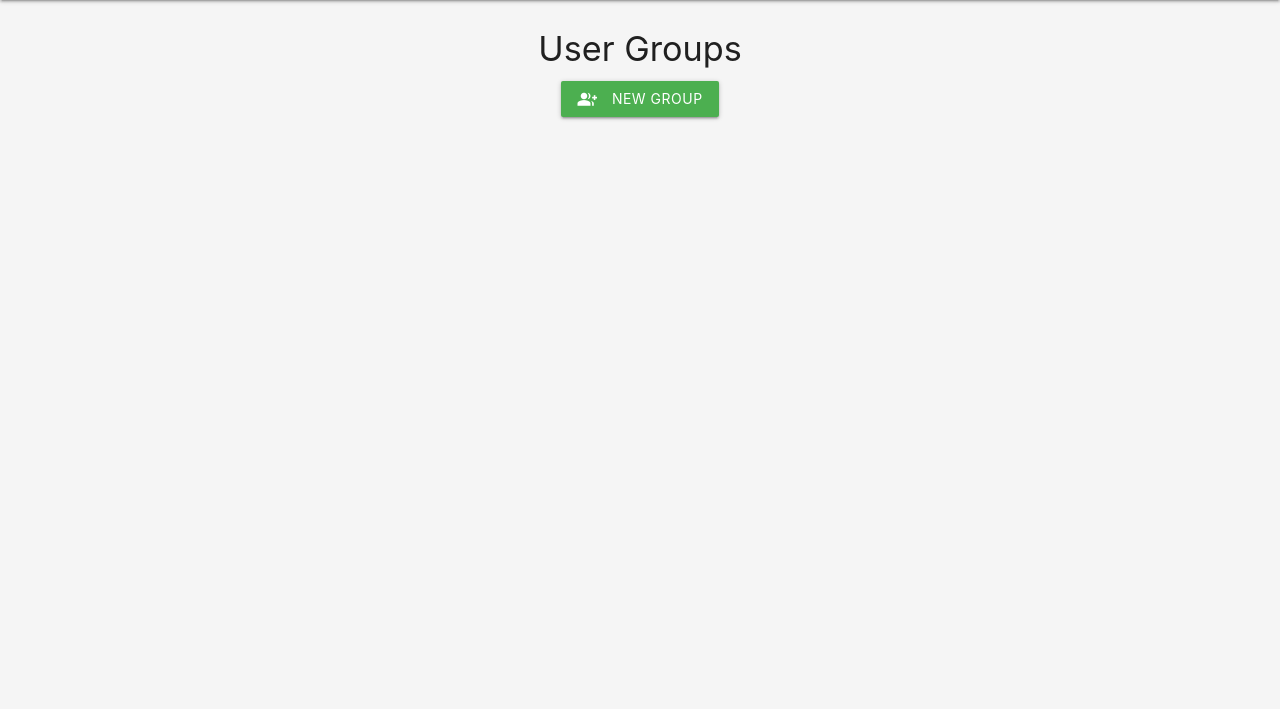
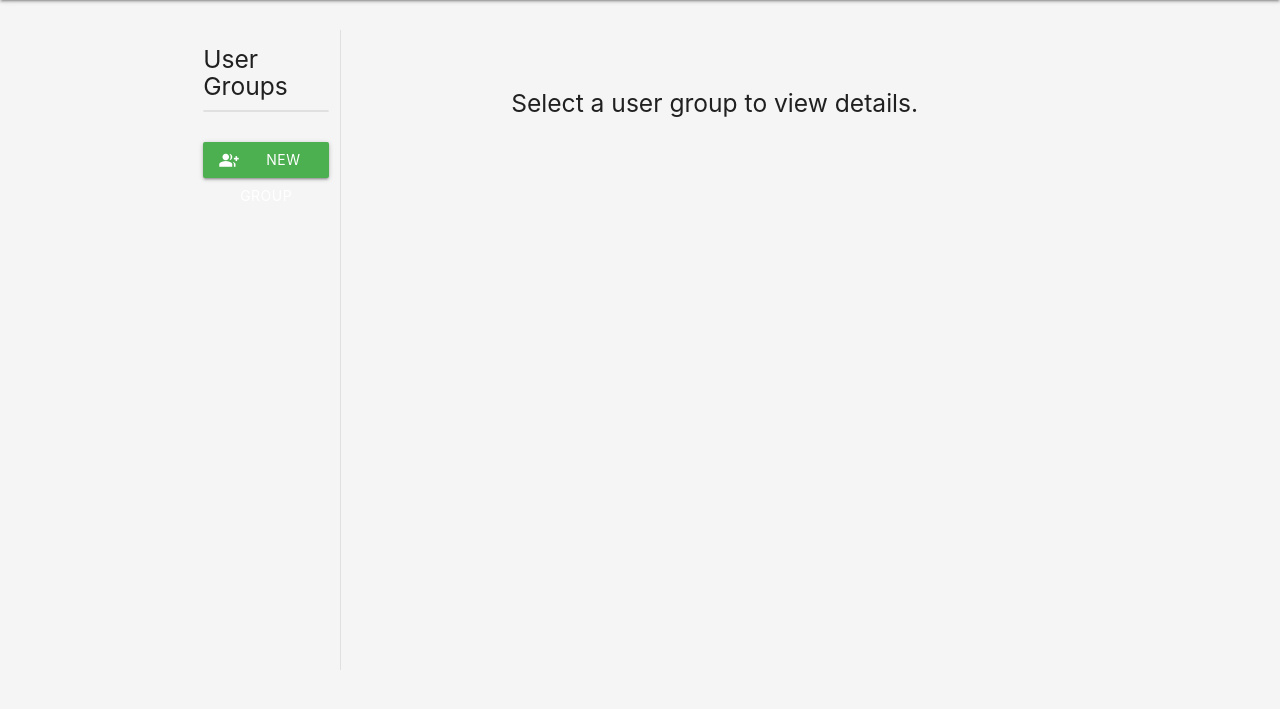
Before and after one commit to lalanikarim/auth-filter, a FastAPI app: page /user-groups in a window 1280 px wide. Shown: the part 64-773 px from the top of the page. Run offline with FastAPI, Linux system fonts and the light colour scheme; data that the repository does not hold is empty; some libraries are stand-ins or nearby versions.

Commit message:
user groups ui cleanup

```diff
--- a/app/main.py
+++ b/app/main.py
@@ -62,6 +62,7 @@ async def root(request: Request):
 
 @app.get("/user-groups")
 async def user_groups(request: Request, session: AsyncSession = Depends(get_async_session)):
+    selected = request.query_params.get("selected")
     result = await session.execute(text("SELECT group_id, name FROM user_groups ORDER BY group_id"))
     groups = result.fetchall()
     # Fetch users in each group
@@ -69,14 +70,43 @@ async def user_groups(request: Request, session: AsyncSession = Depends(get_asyn
     user_rows = await session.execute(text("SELECT user_group_id, user_email FROM user_group_members ORDER BY user_group_id, user_email"))
     for row in user_rows:
         user_map[row.user_group_id].append(row.user_email)
-    # Fetch associations for delete button logic
+    # Fetch associations for delete button logic and for url group lookup
     assoc_rows = await session.execute(text('''
         SELECT a.user_group_id, a.url_group_id
         FROM user_group_url_group_associations a
     '''))
     associations = assoc_rows.fetchall()
     associated_user_group_ids = set(row.user_group_id for row in associations)
-    return templates.TemplateResponse("user_groups.html", {"request": request, "groups": groups, "users_in_group": user_map, "associations": associations, "associated_user_group_ids": associated_user_group_ids})
+    # Fetch all url groups
+    url_group_rows = await session.execute(text("SELECT group_id, name FROM url_groups ORDER BY group_id"))
+    url_groups = url_group_rows.fetchall()
+    # Prepare selected group data
+    selected_group = None
+    selected_group_users = []
+    selected_group_url_group_ids = []
+    selected_group_url_groups = []
+    if selected:
+        try:
+            selected_id = int(selected)
+            selected_group = next((g for g in groups if g.group_id == selected_id), None)
+            if selected_group:
+                selected_group_users = user_map.get(selected_id, [])
+                selected_group_url_group_ids = [a.url_group_id for a in associations if a.user_group_id == selected_id]
+                selected_group_url_groups = [g for g in url_groups if g.group_id in selected_group_url_group_ids]
+        except Exception:
+            selected_group = None
+    return templates.TemplateResponse("user_groups.html", {
+        "request": request,
+        "groups": groups,
+        "users_in_group": user_map,
+        "associations": associations,
+        "associated_user_group_ids": associated_user_group_ids,
+        "url_groups": url_groups,
+        "selected_group": selected_group,
+        "selected_group_users": selected_group_users,
+        "selected_group_url_groups": selected_group_url_groups,
+        "selected": selected
+    })
 
 @app.post("/user-groups")
 async def create_user_group(request: Request, name: str = Form(...), session: AsyncSession = Depends(get_async_session)):
@@ -95,7 +125,7 @@ async def add_user_to_group(request: Request, group_id: int, email: str = Form(.
     if not db_user:
         await crud.create_user(session, email)
     await crud.add_user_to_group(session, group_id, email)
-    return RedirectResponse(url="/user-groups", status_code=status.HTTP_303_SEE_OTHER)
+    return RedirectResponse(url=f"/user-groups?selected={group_id}", status_code=status.HTTP_303_SEE_OTHER)
 
 @app.post("/user-groups/{group_id}/remove-user")
 async def remove_user_from_group(request: Request, group_id: int, email: str = Form(...), session: AsyncSession = Depends(get_async_session)):
--- a/app/templates/user_groups.html
+++ b/app/templates/user_groups.html
@@ -1,59 +1,84 @@
 {% extends 'base.html' %}
 {% block content %}
-<h4 class="center-align">User Groups</h4>
-<div class="row" style="justify-content: center;">
-  <div class="col s12 center-align" style="margin-bottom: 2rem;">
+<div class="row" style="height: 80vh;">
+  <!-- Sidebar: User Groups -->
+  <div class="col s12 m3 l2" style="border-right: 1px solid #e0e0e0; height: 100%; overflow-y: auto;">
+    <h5>User Groups</h5>
+    <ul class="collection">
+      {% for group in groups %}
+        <a href="/user-groups?selected={{ group.group_id }}" class="collection-item{% if selected_group and group.group_id == selected_group.group_id %} active blue lighten-4{% endif %}">
+          <span>{{ group.name }}</span>
+        </a>
+      {% endfor %}
+    </ul>
+    <div class="center-align" style="margin-top: 2rem;">
       <a class="btn green modal-trigger" href="#new-group-modal"><i class="material-icons left">group_add</i>New Group</a>
     </div>
   </div>
-<div class="row" style="justify-content: center;">
-  {% for group in groups %}
-    <div class="col s12 m6 l4 xl3" style="display: flex;">
-      <div class="card" style="width: 100%;">
-        <div class="card-content">
-          <span class="card-title">{{ group.name }}</span>
+  <!-- Main Panel -->
+  <div class="col s12 m9 l10">
+    {% if selected_group %}
+      <div class="row">
+        <!-- Left: Emails in group -->
+        <div class="col s12 m6">
+          <h6>Users in {{ selected_group.name }}</h6>
           <ul class="collection">
-            {% for user in users_in_group[group.group_id] %}
+            {% for user in selected_group_users %}
               <li class="collection-item">
                 {{ user }}
-                <form method="post" action="/user-groups/{{ group.group_id }}/remove-user" style="display:inline; float:right;">
+                <form method="post" action="/user-groups/{{ selected_group.group_id }}/remove-user" style="display:inline; float:right;">
                   <input type="hidden" name="email" value="{{ user }}">
                   <button class="btn-flat btn-small red-text" type="submit" title="Remove User">
                     <i class="material-icons">remove_circle</i>
                   </button>
                 </form>
               </li>
+            {% else %}
+              <li class="collection-item grey-text">No users in this group.</li>
             {% endfor %}
           </ul>
-        </div>
-        <div class="card-action">
-          <a class="btn blue modal-trigger" href="#add-user-modal-{{ group.group_id }}">
+          <a class="btn blue modal-trigger" href="#add-user-modal-{{ selected_group.group_id }}">
             <i class="material-icons left">person_add</i>Add User
           </a>
-          {% if group.group_id not in associated_user_group_ids %}
-          <form method="post" action="/user-groups/{{ group.group_id }}/delete" style="display:inline;">
-            <button class="btn-flat btn-small red-text" type="submit" title="Delete Group">
-              <i class="material-icons left">delete</i>Delete
-            </button>
-          </form>
-          {% endif %}
-        </div>
-      </div>
-    </div>
           <!-- Add User Modal -->
-    <div id="add-user-modal-{{ group.group_id }}" class="modal">
+          <div id="add-user-modal-{{ selected_group.group_id }}" class="modal">
             <div class="modal-content">
-        <h5>Add User to {{ group.name }}</h5>
-        <form method="post" action="/user-groups/{{ group.group_id }}/add-user">
+              <h5>Add User to {{ selected_group.name }}</h5>
+              <form method="post" action="/user-groups/{{ selected_group.group_id }}/add-user">
                 <div class="input-field">
-            <input type="email" name="email" id="add-user-email-{{ group.group_id }}" required>
-            <label for="add-user-email-{{ group.group_id }}">User Email</label>
+                  <input type="email" name="email" id="add-user-email-{{ selected_group.group_id }}" required>
+                  <label for="add-user-email-{{ selected_group.group_id }}">User Email</label>
                 </div>
                 <button class="btn blue" type="submit">Add</button>
               </form>
             </div>
           </div>
+        </div>
+        <!-- Right: Associated URL Groups -->
+        <div class="col s12 m6">
+          <h6>Associated URL Groups</h6>
+          <ul class="collection">
+            {% for url_group in selected_group_url_groups %}
+              <li class="collection-item">{{ url_group.name }}</li>
+            {% else %}
+              <li class="collection-item grey-text">No URL groups associated.</li>
             {% endfor %}
+          </ul>
+        </div>
+      </div>
+      {% if selected_group.group_id not in associated_user_group_ids %}
+      <form method="post" action="/user-groups/{{ selected_group.group_id }}/delete" style="margin-top: 2rem;">
+        <button class="btn-flat btn-small red-text" type="submit" title="Delete Group">
+          <i class="material-icons left">delete</i>Delete Group
+        </button>
+      </form>
+      {% endif %}
+    {% else %}
+      <div class="center-align" style="margin-top: 4rem;">
+        <h5>Select a user group to view details.</h5>
+      </div>
+    {% endif %}
+  </div>
 </div>
 <!-- New Group Modal -->
 <div id="new-group-modal" class="modal">
```
Lines whose indentation alone changed are shown as unchanged.
